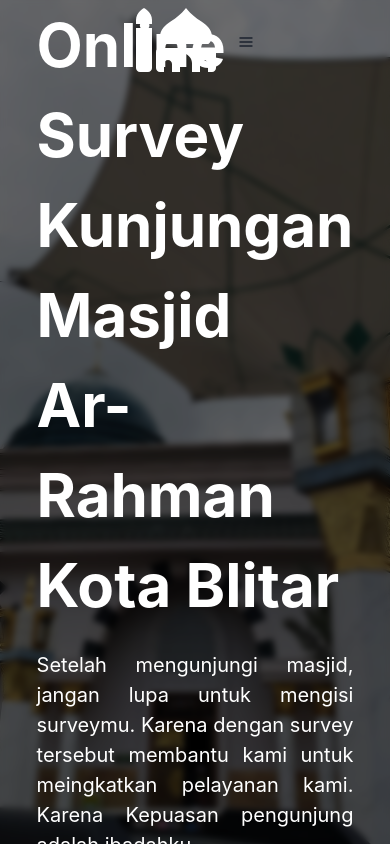
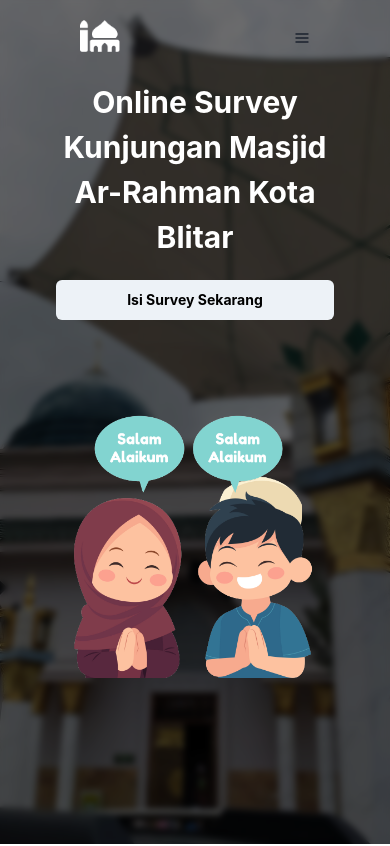
Before and after one commit to mitro-ubaidillah/survey-app, a React (Vite) app: page / in a window 390 px wide. Shown: the top 846 px of the page. Built offline with nearby package versions, Linux system fonts and the light colour scheme.

Commit message:
responsive landingpage

```diff
--- a/src/components/Jumbotron.jsx
+++ b/src/components/Jumbotron.jsx
@@ -1,39 +1,27 @@
 import { Box, Button, Flex, Img, Text } from '@chakra-ui/react';
 import React from 'react';
-import imgMasjid from '../assets/images/masjid.jpg';
 import muslim from '../assets/images/muslim.png';
 
-const Jumbotron = ({ navbar }) => {
+const Jumbotron = () => {
     return (
-        <Box
-            bgImage={`url(${imgMasjid})`}
-            backgroundSize={'cover'}
-            backgroundPosition={'top'}
-        >
             <Flex
-                maxHeight={'100vh'}
-                height={'100vh'}
                 justify={'center'}
                 align={'center'}
                 px={'14'}
                 wrap={'wrap'}
-                backdropFilter='auto' backdropBlur='3px'
-                bg={'#00000093'}
+                flexDirection={{ base:'column',md:'row',lg:'row' }}
+                mt={{ base:'10',md:'16' }}
             >
-                <Box
-                    flexBasis={'100%'}
-                >
-                    {navbar}
-                </Box>
                 <Box
                     flexBasis={'50%'}
                     color={'white'}
                     pb={'20'}
                 >
                     <Text
-                        fontSize={'60px'}
+                        fontSize={{ base:'30px', md:'35px',lg:'50px', xl:'60px' }}
                         fontWeight={'700'}
                         mb={'20px'}
+                        textAlign={{ base:'center', md:'left' }}
                     >
                         Online Survey Kunjungan Masjid <br /> Ar-Rahman Kota Blitar
                     </Text>
@@ -41,15 +29,17 @@ const Jumbotron = ({ navbar }) => {
                         lineHeight={'30px'}
                         align={'justify'}
                         mb={'30px'}
-                        fontSize={'20px'}
+                        fontSize={{ md:'14px',lg:'20px' }}
+                        display={{ base:'none', md:'block' }}
                     >
                         Setelah mengunjungi masjid, jangan lupa untuk mengisi surveymu. Karena dengan survey tersebut membantu kami untuk meingkatkan pelayanan kami. Karena Kepuasan pengunjung adalah ibadahku
                     </Text>
                     <Button
                         color={'black'}
-                        fontSize={'24px'}
+                        fontSize={{ base:'14px',lg:'24px' }}
                         px={'10'}
-                        height={'60px'}
+                        width={{ base:'full', md:'auto' }}
+                        height={{ base:'40px',lg:'60px' }}
                         fontWeight={'700'}
                     >
                         Isi Survey Sekarang
@@ -57,12 +47,12 @@ const Jumbotron = ({ navbar }) => {
                 </Box>
                 <Box
                     flexBasis={'45%'}
-                    mb={'10'}
+                    mb={{ base:'0',lg:'10' }}
                 >
                     <Img
                         mx={'auto'}
                         src={muslim}
-                        width={'80%'}
+                        width={{ base:'auto',sm:'300px',md:'350px',lg:'80%' }}
                     />
                     <Box
                         mx={'auto'}
@@ -70,11 +60,11 @@ const Jumbotron = ({ navbar }) => {
                         width={'80%'}
                         height={'100px'}
                         borderRadius={'3xl'}
+                        display={{ base:'none', md:'block' }}
                     >
                     </Box>
                 </Box>
             </Flex>
-        </Box>
     );
 }
 
--- a/src/components/Navbar.jsx
+++ b/src/components/Navbar.jsx
@@ -1,8 +1,8 @@
-import { Box, Button, Flex, Menu, Stack } from '@chakra-ui/react';
+import { Box, Button, Flex, Image, Menu, Stack } from '@chakra-ui/react';
 import { HamburgerIcon, CloseIcon } from "@chakra-ui/icons";
-import { FaMosque } from 'react-icons/fa';
 import React, { useState } from 'react';
 import { Link } from 'react-router-dom';
+import logo from '../assets/icons/mosque_icon.png';
 
 const Navbar = () => {
     const [isOpen, SetIsOpen] = useState(false);
@@ -12,7 +12,7 @@ const Navbar = () => {
         <Box position={"sticky"} top={"0"} zIndex={"10"}>
             <NavBarContainer>
                 <Link to={'/'}>
-                    <FaMosque size={'80'} color='white'/>
+                    <Image src={logo} width={{ base:'40px',md:'60px',lg:'75px' }} />
                 </Link>
                 <MenuToggle toggle={toggle} isOpen={isOpen} />
                 <MenuLinks
@@ -72,8 +72,9 @@ const NavBarContainer = ({ children, ...props }) => {
             justify="space-between"
             wrap="wrap"
             w="100%"
+            bg={'transparent'}
             mb={{ base: 0, md: 0 }}
-            py={{ base: 0, md: 0 }}
+            py={{ base: 5, md: 0 }}
             px={20}
             {...props}
             height={{ base: "0", md: "auto" }}
--- a/src/pages/Home.jsx
+++ b/src/pages/Home.jsx
@@ -2,13 +2,26 @@ import { Box, Text } from '@chakra-ui/react';
 import React from 'react';
 import Jumbotron from '../components/Jumbotron';
 import Navbar from '../components/Navbar';
+import imgMasjid from '../assets/images/masjid.jpg';
 
 const Home = () => {
     return (
-        <Box>
-            <Jumbotron
-                navbar={<Navbar />}
-            />
+        <Box
+            bgImage={`url(${imgMasjid})`}
+            backgroundSize={'cover'}
+            backgroundPosition={'top'}
+            minH={'100vh'}
+            maxH={'100vh'}
+        >
+            <Box
+                backdropFilter='auto' backdropBlur='3px'
+                bg={'#00000093'}
+                minH={'100vh'}
+                maxH={'100vh'}
+            >
+                <Navbar />
+                <Jumbotron />
+            </Box>
         </Box>
     );
 }
```
Also changed, not shown: src/assets/icons/mosque_icon.png (added), src/pages/Survey.jsx (added).
